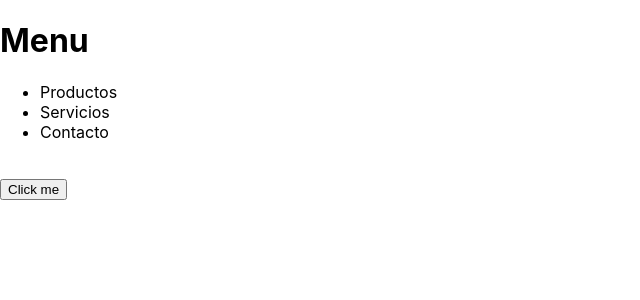
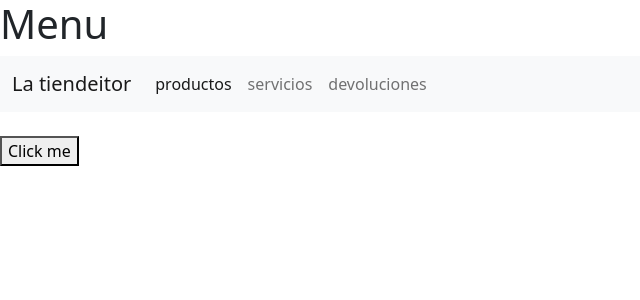
Before and after one commit to eruco/React-js-Lanternier, a React (Create React App) app: page / in a window 1280 px wide. Shown: the top 300 px of the page, without its empty margins (0-640 px from the left). Built offline with nearby package versions, Linux system fonts and the light colour scheme.

Commit message:
le agregue boostrap al proyecto e hice una navBar nueva

```diff
--- a/package.json
+++ b/package.json
@@ -3,9 +3,11 @@
   "version": "0.1.0",
   "private": true,
   "dependencies": {
+    "@popperjs/core": "^2.11.5",
     "@testing-library/jest-dom": "^5.16.4",
     "@testing-library/react": "^13.3.0",
     "@testing-library/user-event": "^13.5.0",
+    "bootstrap": "^5.2.0",
     "react": "^18.2.0",
     "react-dom": "^18.2.0",
     "react-scripts": "5.0.1",
--- a/src/components/NavBar.js
+++ b/src/components/NavBar.js
@@ -1,10 +1,20 @@
 function NavBar(){
     return (
-        <ul>
-            <li>Productos</li>
-            <li>Servicios</li>
-            <li>Contacto</li>
-        </ul>
+    <nav class="navbar navbar-expand-lg navbar-light bg-light">
+    <div class="container-fluid">
+    <a class="navbar-brand" href="#">La tiendeitor</a>
+    <button class="navbar-toggler" type="button" data-bs-toggle="collapse" data-bs-target="#navbarNavAltMarkup" aria-controls="navbarNavAltMarkup" aria-expanded="false" aria-label="Toggle navigation">
+      <span class="navbar-toggler-icon"></span>
+    </button>
+    <div class="collapse navbar-collapse" id="navbarNavAltMarkup">
+      <div class="navbar-nav">
+        <a class="nav-link active" aria-current="page" href="#">productos</a>
+        <a class="nav-link" href="#">servicios</a>
+        <a class="nav-link" href="#">devoluciones</a>
+        </div>
+    </div>
+  </div>
+</nav>
     )
 }
 
--- a/src/index.js
+++ b/src/index.js
@@ -2,6 +2,7 @@
 import ReactDOM from 'react-dom/client';
 import './index.css';
 import App from './App';
+import 'bootstrap/dist/css/bootstrap.css'
 
 const root = ReactDOM.createRoot(document.getElementById('root'));
 
```
Also changed, not shown: 1 other file (tests, documents, lock files or other folders).
